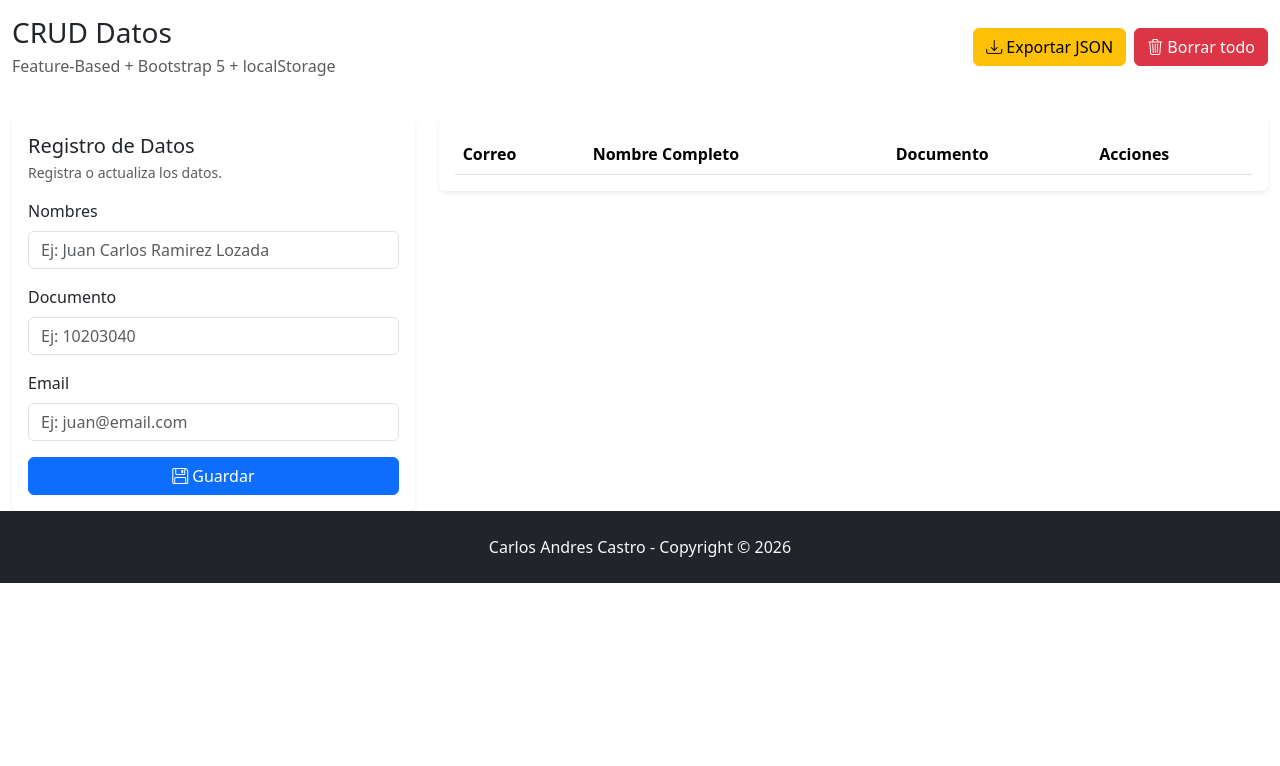
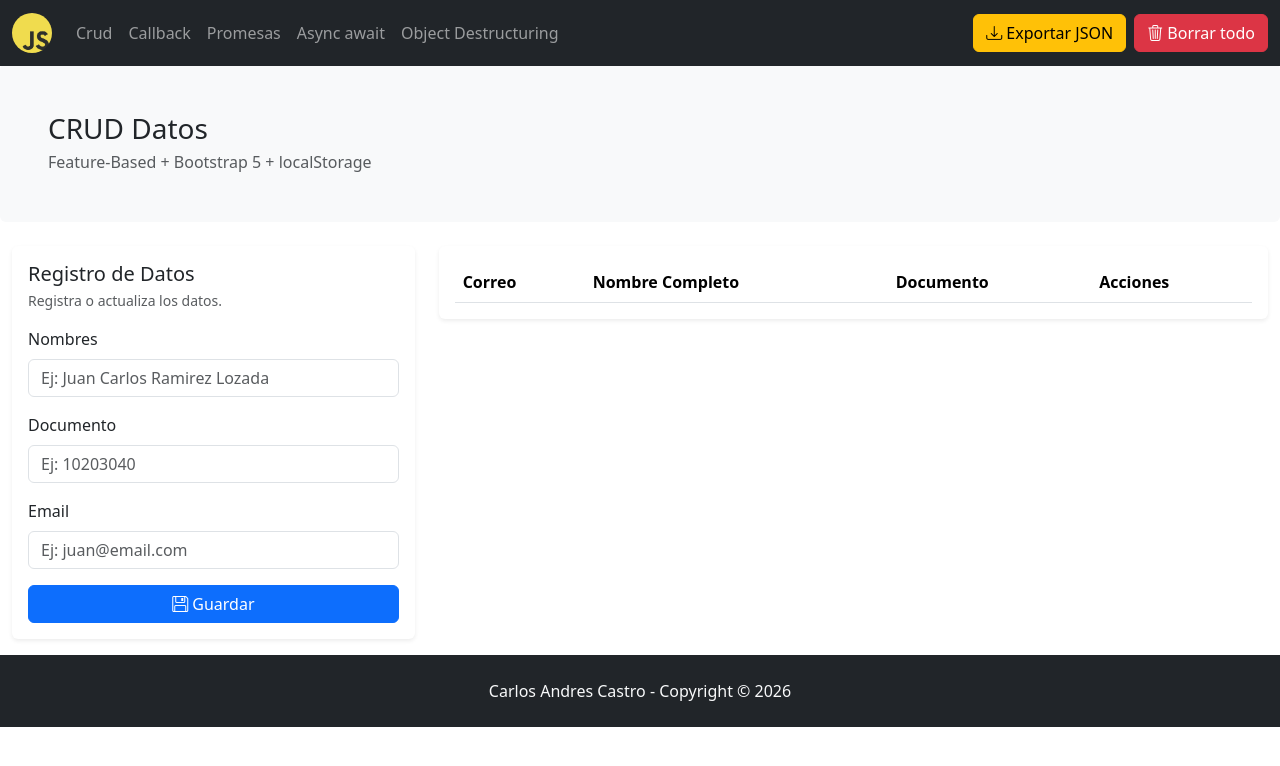
Before and after one commit to carloscastrox/3256538_js, a plain HTML site: page index.html in a window 1280 px wide. Drawn offline with nearby package versions, Linux system fonts and the light colour scheme.

Commit message:
Add files via upload

```diff
--- a/index.html
+++ b/index.html
@@ -34,11 +34,34 @@
 
     <header
         class="container-fluid py-3 d-flex flex-column flex-md-row justify-content-between align-items-md-center gap-3 mb-4">
-        <div>
-            <p class="h3 mb-1">CRUD Datos</p>
-            <p class="text-muted mb-0">Feature-Based + Bootstrap 5 + localStorage</p>
-        </div>
 
+        <nav class="navbar navbar-expand-sm bg-dark navbar-dark fixed-top">
+            <div class="container-fluid">
+                <a class="navbar-brand" href="#">
+                    <img src="jslogo.png" alt="Logo" style="width:40px;" class="rounded-pill">
+                </a>
+                <button class="navbar-toggler" type="button" data-bs-toggle="collapse"
+                    data-bs-target="#collapsibleNavbar">
+                    <span class="navbar-toggler-icon"></span>
+                </button>
+                <div class="collapse navbar-collapse" id="collapsibleNavbar">
+                    <ul class="navbar-nav me-auto">
+                         <li class="nav-item">
+                            <a class="nav-link" href="./">Crud</a>
+                        </li>
+                        <li class="nav-item">
+                            <a class="nav-link" href="callbacks.html">Callback</a>
+                        </li>
+                        <li class="nav-item">
+                            <a class="nav-link" href="promises.html">Promesas</a>
+                        </li>
+                        <li class="nav-item">
+                            <a class="nav-link" href="#">Async await</a>
+                        </li>
+                        <li class="nav-item">
+                            <a class="nav-link" href="#">Object Destructuring</a>
+                        </li>
+                    </ul>
                     <div class="d-flex gap-2">
                         <button class="btn btn-warning" id="btnExportar">
                             <i class="bi bi-download"></i> Exportar JSON
@@ -47,10 +70,19 @@
                             <i class="bi bi-trash3"></i> Borrar todo
                         </button>
                     </div>
+                </div>
+            </div>
+        </nav>
     </header>
 
-    <main class="container-fluid">
+    <main class="container-fluid py-3">
+
         <div class="row g-4">
+
+            <div class="mt-3 p-5 bg-light rounded">
+                <p class="h3 mb-1">CRUD Datos</p>
+                <p class="text-muted mb-0">Feature-Based + Bootstrap 5 + localStorage</p>
+            </div>
 
             <!-- FORM -->
             <div class="col-12 col-lg-4">
```
Also changed, not shown: asyncawait.js (added, +33 -0 lines), main.js (+22 -3 lines), jslogo.png (added), styles.css (line endings or trailing spaces). Lines whose indentation alone changed are shown as unchanged.
